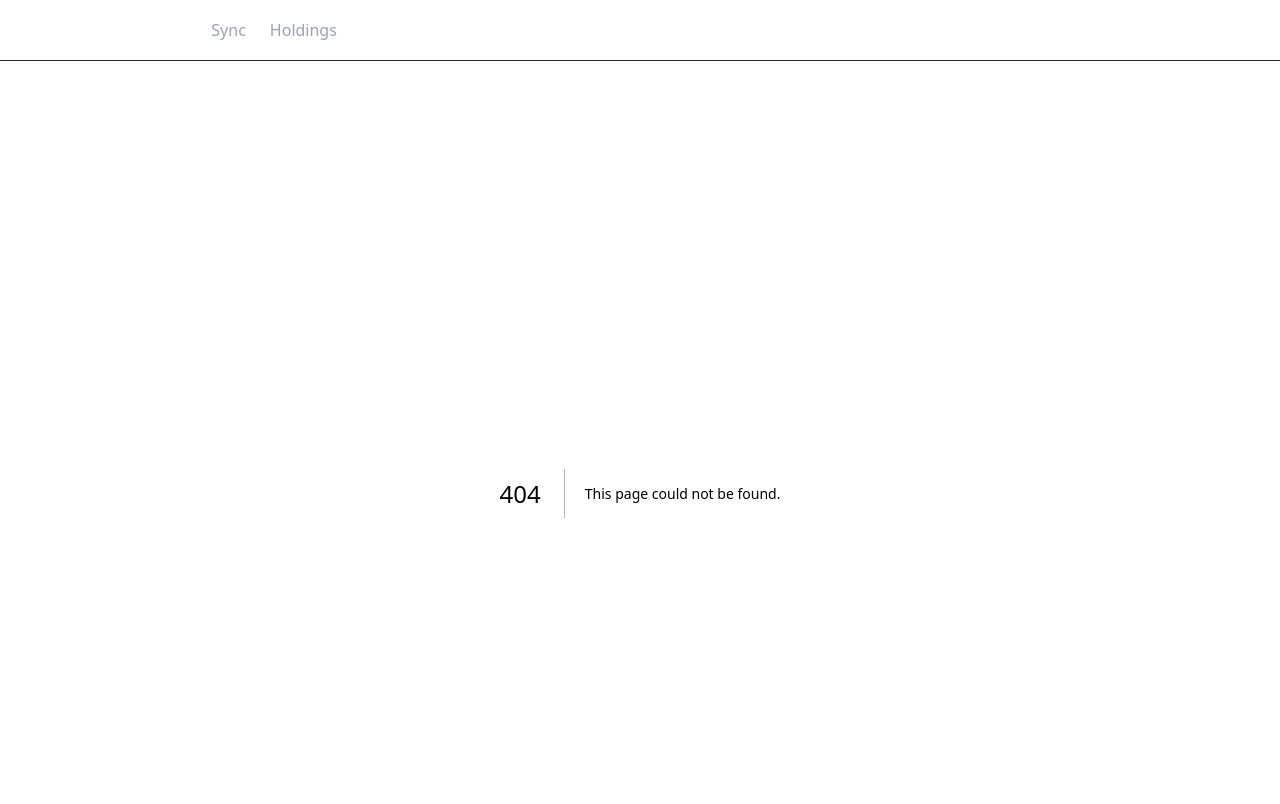
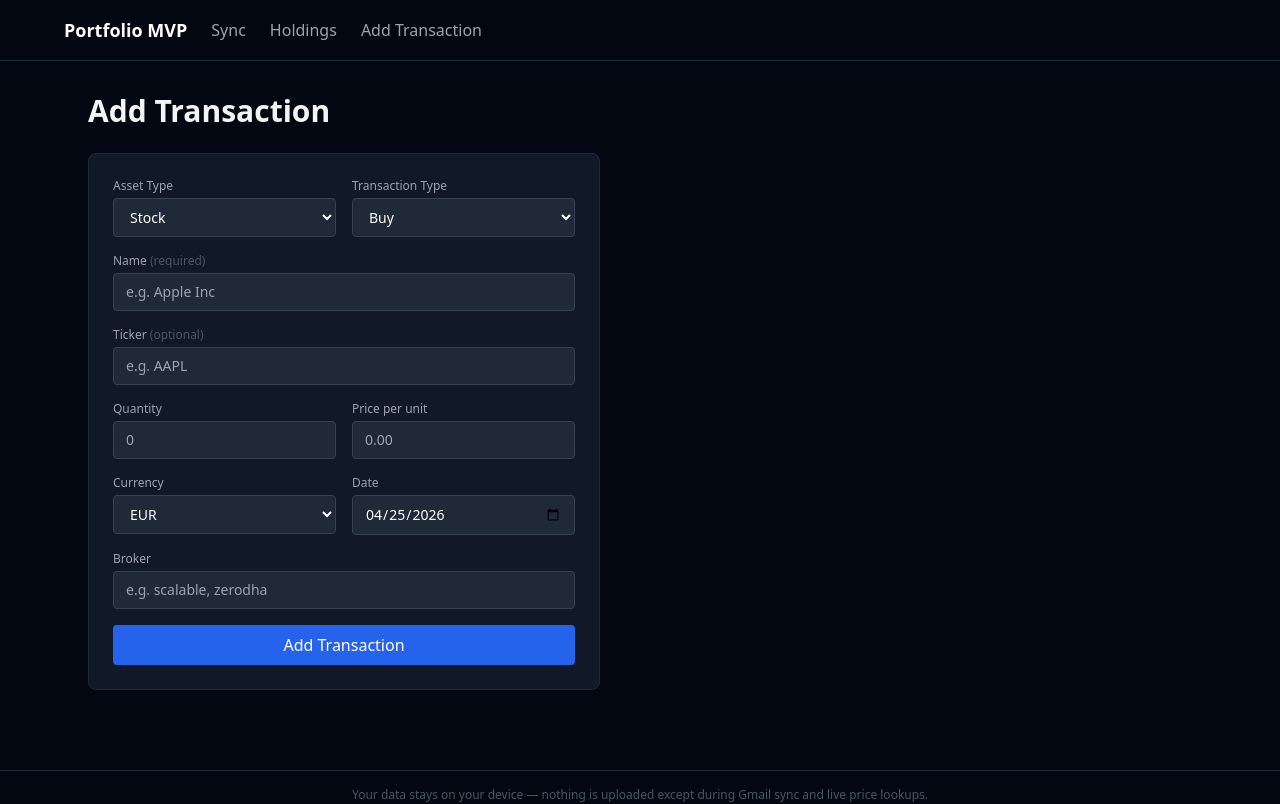
Before and after one commit to vickyvishalsahu/portfolio-mvp, a Next.js app: page /transactions/new in a window 1280 px wide. Before the commit this address had no page. Shown: the top 804 px of the page. Built offline with nearby package versions, Linux system fonts and the light colour scheme.

Commit message:
feat: add manual transaction entry form and nav link

```diff
--- a/app/layout.tsx
+++ b/app/layout.tsx
@@ -19,6 +19,7 @@ export default function RootLayout({
             <a href="/" className="text-lg font-bold text-white">Portfolio MVP</a>
             <a href="/sync" className="text-gray-400 hover:text-white transition">Sync</a>
             <a href="/holdings" className="text-gray-400 hover:text-white transition">Holdings</a>
+            <a href="/transactions/new" className="text-gray-400 hover:text-white transition">Add Transaction</a>
           </div>
         </nav>
         <main className="max-w-6xl mx-auto px-6 py-8">
--- a/app/sync/page.tsx
+++ b/app/sync/page.tsx
@@ -179,8 +179,9 @@ export default function SyncPage() {
                 <p className="text-red-400 text-sm mb-2">Errors ({parseResult.errors.length}):</p>
                 <ul className="text-red-300 text-sm space-y-1">
                   {parseResult.errors.map((e) => (
-                    <li key={e.email_id} className="truncate">
+                    <li key={e.email_id}>
                       <span className="text-red-500">{e.subject}</span> — {e.error}
+                      <a href="/transactions/new" className="text-blue-400 hover:underline ml-2 text-xs">Add manually →</a>
                     </li>
                   ))}
                 </ul>
--- /dev/null
+++ b/app/transactions/new/page.tsx
@@ -0,0 +1,203 @@
+'use client';
+
+import { useState } from 'react';
+
+const FIELD_CLASS = 'w-full bg-gray-800 border border-gray-700 rounded px-3 py-2 text-white text-sm focus:outline-none focus:border-blue-500';
+const LABEL_CLASS = 'block text-xs text-gray-400 mb-1';
+
+export default function NewTransactionPage() {
+  const [form, setForm] = useState({
+    asset_type: 'stock',
+    ticker: '',
+    name: '',
+    quantity: '',
+    price: '',
+    currency: 'EUR',
+    transaction_type: 'buy',
+    transaction_date: new Date().toISOString().slice(0, 10),
+    broker: '',
+  });
+  const [error, setError] = useState<string | null>(null);
+  const [success, setSuccess] = useState(false);
+  const [submitting, setSubmitting] = useState(false);
+
+  function set(field: string, value: string) {
+    setForm((f) => ({ ...f, [field]: value }));
+    setError(null);
+  }
+
+  async function handleSubmit(e: React.FormEvent) {
+    e.preventDefault();
+
+    const qty = Number(form.quantity);
+    const price = Number(form.price);
+
+    if (!form.name.trim()) { setError('Name is required'); return; }
+    if (!form.broker.trim()) { setError('Broker is required'); return; }
+    if (!qty || qty <= 0) { setError('Quantity must be greater than 0'); return; }
+    if (!price || price <= 0) { setError('Price must be greater than 0'); return; }
+    if (!form.transaction_date) { setError('Date is required'); return; }
+
+    setSubmitting(true);
+    try {
+      const res = await fetch('/api/transactions', {
+        method: 'POST',
+        headers: { 'Content-Type': 'application/json' },
+        body: JSON.stringify({ ...form, quantity: qty, price }),
+      });
+      if (!res.ok) {
+        const data = await res.json();
+        setError(data.error || 'Something went wrong');
+        return;
+      }
+      setSuccess(true);
+    } catch {
+      setError('Network error — please try again');
+    } finally {
+      setSubmitting(false);
+    }
+  }
+
+  if (success) {
+    return (
+      <div>
+        <h1 className="text-3xl font-bold mb-6">Add Transaction</h1>
+        <div className="bg-green-950 border border-green-800 rounded-lg p-6 mb-6">
+          <p className="text-green-400 font-medium">Transaction added successfully.</p>
+        </div>
+        <div className="flex gap-4">
+          <button
+            onClick={() => { setSuccess(false); setForm((f) => ({ ...f, ticker: '', name: '', quantity: '', price: '' })); }}
+            className="bg-gray-800 hover:bg-gray-700 text-white text-sm px-4 py-2 rounded transition"
+          >
+            Add Another
+          </button>
+          <a href="/holdings" className="bg-blue-600 hover:bg-blue-500 text-white text-sm px-4 py-2 rounded transition">
+            View Holdings
+          </a>
+        </div>
+      </div>
+    );
+  }
+
+  return (
+    <div className="max-w-lg">
+      <h1 className="text-3xl font-bold mb-6">Add Transaction</h1>
+
+      <form onSubmit={handleSubmit} className="bg-gray-900 border border-gray-800 rounded-lg p-6 space-y-4">
+        <div className="grid grid-cols-2 gap-4">
+          <div>
+            <label className={LABEL_CLASS}>Asset Type</label>
+            <select className={FIELD_CLASS} value={form.asset_type} onChange={(e) => set('asset_type', e.target.value)}>
+              <option value="stock">Stock</option>
+              <option value="etf">ETF</option>
+              <option value="mf">Mutual Fund</option>
+              <option value="crypto">Crypto</option>
+            </select>
+          </div>
+          <div>
+            <label className={LABEL_CLASS}>Transaction Type</label>
+            <select className={FIELD_CLASS} value={form.transaction_type} onChange={(e) => set('transaction_type', e.target.value)}>
+              <option value="buy">Buy</option>
+              <option value="sell">Sell</option>
+              <option value="sip">SIP</option>
+              <option value="dividend">Dividend</option>
+            </select>
+          </div>
+        </div>
+
+        <div>
+          <label className={LABEL_CLASS}>Name <span className="text-gray-600">(required)</span></label>
+          <input
+            className={FIELD_CLASS}
+            type="text"
+            placeholder="e.g. Apple Inc"
+            value={form.name}
+            onChange={(e) => set('name', e.target.value)}
+          />
+        </div>
+
+        <div>
+          <label className={LABEL_CLASS}>Ticker <span className="text-gray-600">(optional)</span></label>
+          <input
+            className={FIELD_CLASS}
+            type="text"
+            placeholder="e.g. AAPL"
+            value={form.ticker}
+            onChange={(e) => set('ticker', e.target.value.toUpperCase())}
+          />
+        </div>
+
+        <div className="grid grid-cols-2 gap-4">
+          <div>
+            <label className={LABEL_CLASS}>Quantity</label>
+            <input
+              className={FIELD_CLASS}
+              type="number"
+              step="any"
+              min="0"
+              placeholder="0"
+              value={form.quantity}
+              onChange={(e) => set('quantity', e.target.value)}
+            />
+          </div>
+          <div>
+            <label className={LABEL_CLASS}>Price per unit</label>
+            <input
+              className={FIELD_CLASS}
+              type="number"
+              step="any"
+              min="0"
+              placeholder="0.00"
+              value={form.price}
+              onChange={(e) => set('price', e.target.value)}
+            />
+          </div>
+        </div>
+
+        <div className="grid grid-cols-2 gap-4">
+          <div>
+            <label className={LABEL_CLASS}>Currency</label>
+            <select className={FIELD_CLASS} value={form.currency} onChange={(e) => set('currency', e.target.value)}>
+              <option value="EUR">EUR</option>
+              <option value="INR">INR</option>
+              <option value="USD">USD</option>
+            </select>
+          </div>
+          <div>
+            <label className={LABEL_CLASS}>Date</label>
+            <input
+              className={FIELD_CLASS}
+              type="date"
+              value={form.transaction_date}
+              onChange={(e) => set('transaction_date', e.target.value)}
+            />
+          </div>
+        </div>
+
+        <div>
+          <label className={LABEL_CLASS}>Broker</label>
+          <input
+            className={FIELD_CLASS}
+            type="text"
+            placeholder="e.g. scalable, zerodha"
+            value={form.broker}
+            onChange={(e) => set('broker', e.target.value)}
+          />
+        </div>
+
+        {error && (
+          <p className="text-red-400 text-sm">{error}</p>
+        )}
+
+        <button
+          type="submit"
+          disabled={submitting}
+          className="w-full bg-blue-600 hover:bg-blue-500 disabled:bg-gray-700 disabled:text-gray-500 text-white font-medium py-2 rounded transition"
+        >
+          {submitting ? 'Saving...' : 'Add Transaction'}
+        </button>
+      </form>
+    </div>
+  );
+}
```
